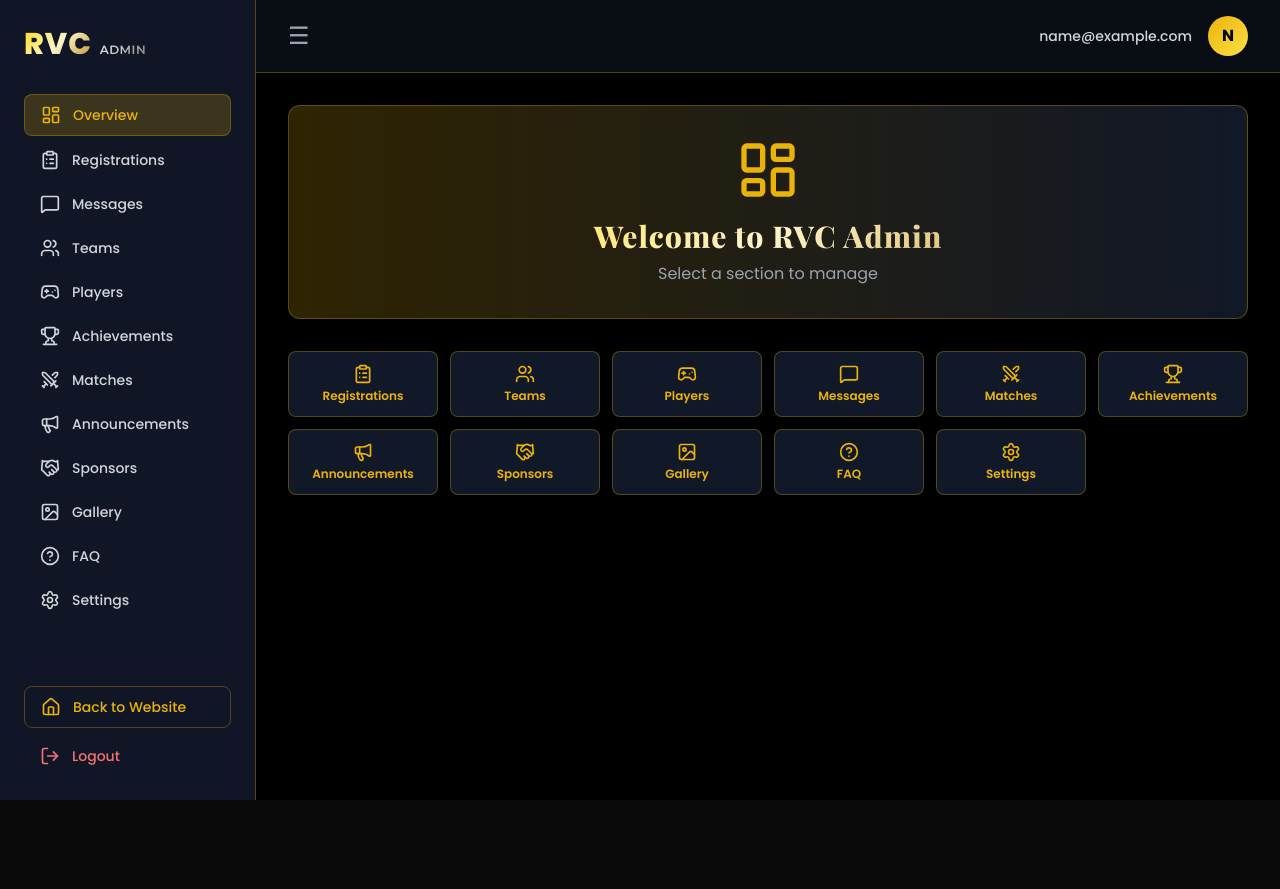
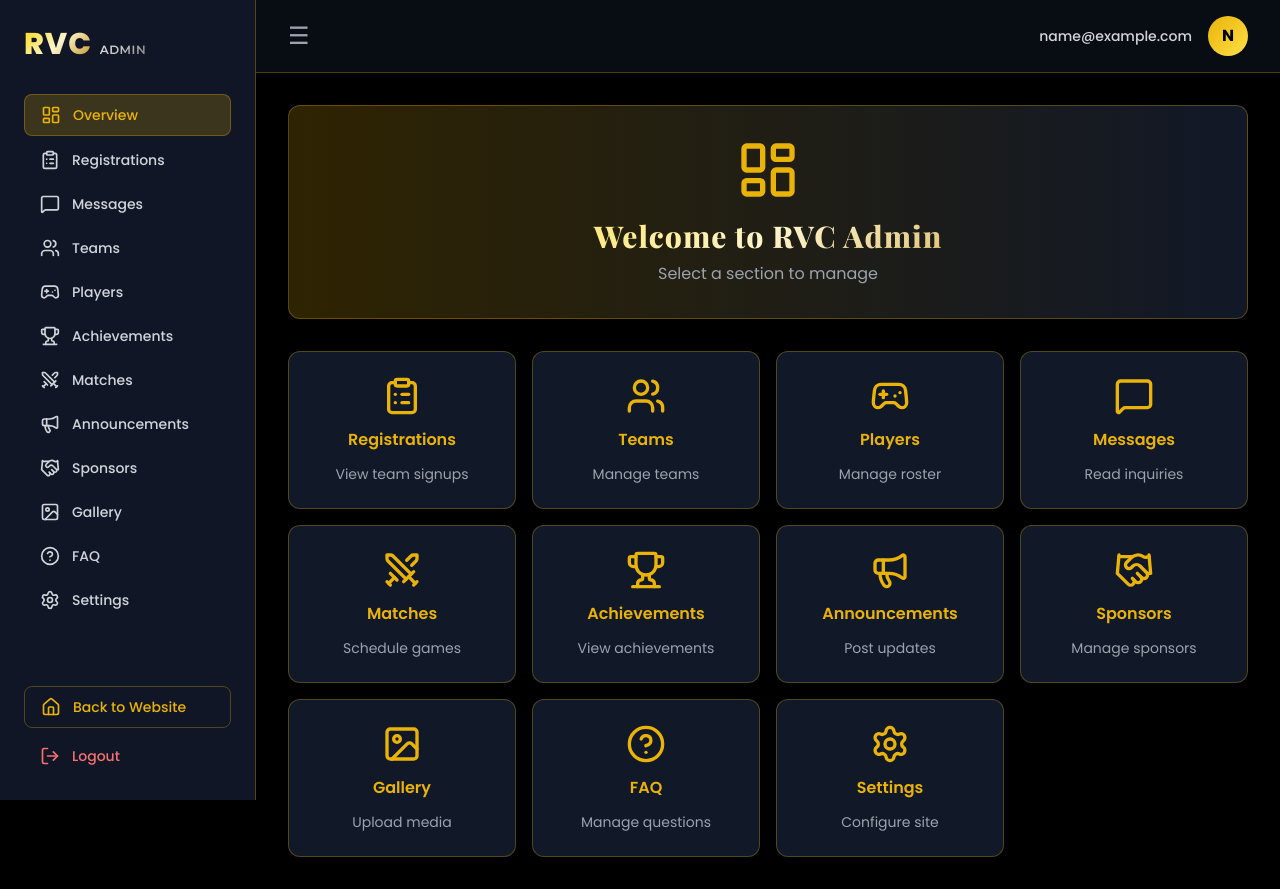
Before and after one commit to Jiwannn/MLBB-Esports-Team, a Next.js app: page /admin/dashboard in a window 1280 px wide. Before the commit the page ends 800 px from the top, so only its background shows below. Built offline with nearby package versions, Linux system fonts and the light colour scheme; no server answers; sample sign-in values are in the browser's storage.

Commit message:
Bigger overview buttons

```diff
--- a/components/admin/Overview.jsx
+++ b/components/admin/Overview.jsx
@@ -3,34 +3,34 @@ import { Users, Gamepad2, Swords, MessageSquare, ClipboardList, Image, Settings,
 
 export default function Overview({ setActiveTab }) {
   const quickActions = [
-    { label: 'Registrations', icon: ClipboardList, tab: 'registrations' },
-    { label: 'Teams', icon: Users, tab: 'teams' },
-    { label: 'Players', icon: Gamepad2, tab: 'players' },
-    { label: 'Messages', icon: MessageSquare, tab: 'contacts' },
-    { label: 'Matches', icon: Swords, tab: 'matches' },
-    { label: 'Achievements', icon: Trophy, tab: 'achievements' },
-    { label: 'Announcements', icon: Megaphone, tab: 'announcements' },
-    { label: 'Sponsors', icon: Handshake, tab: 'sponsors' },
-    { label: 'Gallery', icon: Image, tab: 'gallery' },
-    { label: 'FAQ', icon: HelpCircle, tab: 'faqs' },
-    { label: 'Settings', icon: Settings, tab: 'settings' },
+    { label: 'Registrations', icon: ClipboardList, tab: 'registrations', description: 'View team signups' },
+    { label: 'Teams', icon: Users, tab: 'teams', description: 'Manage teams' },
+    { label: 'Players', icon: Gamepad2, tab: 'players', description: 'Manage roster' },
+    { label: 'Messages', icon: MessageSquare, tab: 'contacts', description: 'Read inquiries' },
+    { label: 'Matches', icon: Swords, tab: 'matches', description: 'Schedule games' },
+    { label: 'Achievements', icon: Trophy, tab: 'achievements', description: 'View achievements' },
+    { label: 'Announcements', icon: Megaphone, tab: 'announcements', description: 'Post updates' },
+    { label: 'Sponsors', icon: Handshake, tab: 'sponsors', description: 'Manage sponsors' },
+    { label: 'Gallery', icon: Image, tab: 'gallery', description: 'Upload media' },
+    { label: 'FAQ', icon: HelpCircle, tab: 'faqs', description: 'Manage questions' },
+    { label: 'Settings', icon: Settings, tab: 'settings', description: 'Configure site' },
   ];
 
   return (
     <div>
-      {/* Welcome Banner - Mobile responsive */}
+      {/* Welcome Banner */}
       <motion.div
         initial={{ opacity: 0, y: 20 }}
         animate={{ opacity: 1, y: 0 }}
-        className="bg-gradient-to-r from-yellow-500/20 to-gray-900 p-4 md:p-8 rounded-xl border border-yellow-500/30 mb-4 md:mb-8 text-center"
+        className="bg-gradient-to-r from-yellow-500/20 to-gray-900 p-6 md:p-8 rounded-xl border border-yellow-500/30 mb-6 md:mb-8 text-center"
       >
-        <LayoutDashboard className="w-8 h-8 md:w-16 md:h-16 text-yellow-500 mx-auto mb-2 md:mb-4" />
-        <h3 className="text-lg md:text-3xl font-bold gold-text mb-1 md:mb-2">Welcome to RVC Admin</h3>
-        <p className="text-gray-400 text-xs md:text-base">Select a section to manage</p>
+        <LayoutDashboard className="w-12 h-12 md:w-16 md:h-16 text-yellow-500 mx-auto mb-2 md:mb-4" />
+        <h3 className="text-xl md:text-3xl font-bold gold-text mb-1 md:mb-2">Welcome to RVC Admin</h3>
+        <p className="text-gray-400 text-sm md:text-base">Select a section to manage</p>
       </motion.div>
 
-      {/* Quick Navigation - MOBILE: 3 columns, SMALL buttons */}
-      <div className="grid grid-cols-3 md:grid-cols-4 lg:grid-cols-6 gap-1.5 md:gap-3">
+      {/* Quick Navigation - BIGGER buttons */}
+      <div className="grid grid-cols-2 md:grid-cols-3 lg:grid-cols-4 gap-3 md:gap-4">
         {quickActions.map((action, index) => {
           const Icon = action.icon;
           return (
@@ -38,14 +38,13 @@ export default function Overview({ setActiveTab }) {
               key={action.tab}
               initial={{ opacity: 0, y: 20 }}
               animate={{ opacity: 1, y: 0 }}
-              transition={{ delay: index * 0.03 }}
+              transition={{ delay: index * 0.05 }}
               onClick={() => setActiveTab(action.tab)}
-              className="p-1.5 md:p-3 bg-gray-900 rounded-lg border border-yellow-500/30 hover:bg-yellow-500/10 hover:border-yellow-500 transition-all flex flex-col items-center space-y-0.5 md:space-y-1 cursor-pointer text-center"
+              className="p-4 md:p-6 bg-gray-900 rounded-xl border border-yellow-500/30 hover:bg-yellow-500/10 hover:border-yellow-500 transition-all flex flex-col items-center space-y-2 md:space-y-3 cursor-pointer text-center"
             >
-              <Icon className="w-3.5 h-3.5 md:w-5 md:h-5 text-yellow-500" />
-              <span className="text-yellow-500 font-semibold text-[8px] md:text-xs leading-tight">
-                {action.label}
-              </span>
+              <Icon className="w-8 h-8 md:w-10 md:h-10 text-yellow-500" />
+              <span className="text-yellow-500 font-semibold text-sm md:text-base">{action.label}</span>
+              <span className="text-gray-400 text-xs md:text-sm">{action.description}</span>
             </motion.button>
           );
         })}
```
